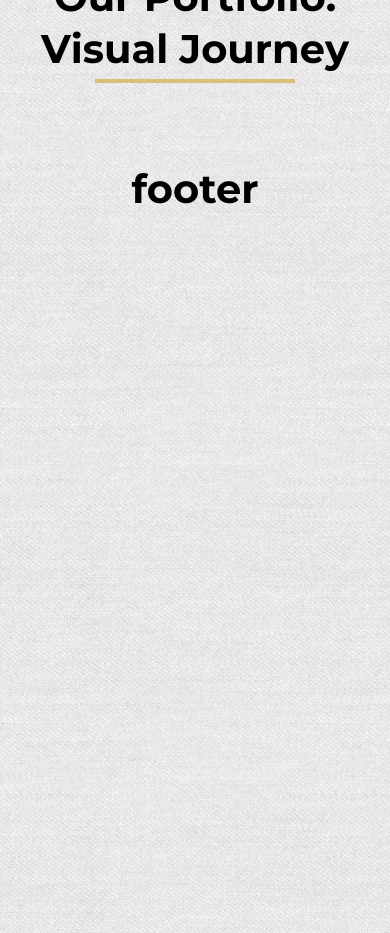
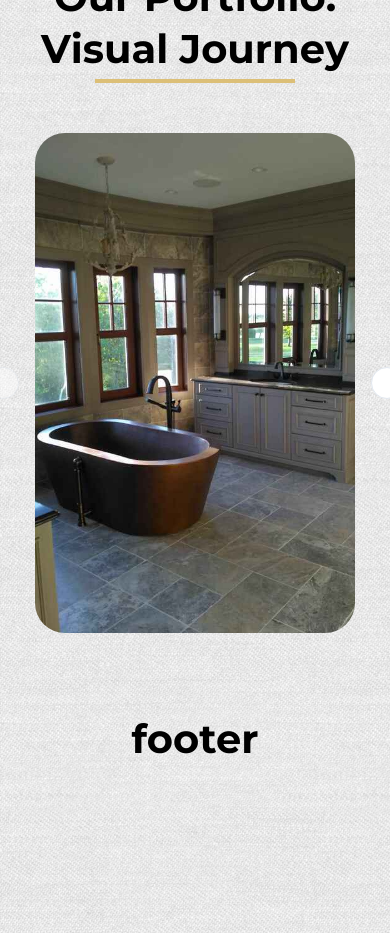
Before and after one commit to igor-mlv/renomotion, a Next.js app: page / in a window 390 px wide. Shown: the part 5620-6553 px from the top of the page. Built offline with nearby package versions, Linux system fonts and the light colour scheme.

Commit message:
changed carousel component

```diff
--- a/src/components/sections/Gallery.tsx
+++ b/src/components/sections/Gallery.tsx
@@ -3,11 +3,15 @@ import Image from "next/image"
 import {
     Dialog,
     DialogContent,
-    DialogDescription,
-    DialogHeader,
-    DialogTitle,
     DialogTrigger,
 } from "@/components/ui/dialog"
+import {
+    Carousel,
+    CarouselContent,
+    CarouselItem,
+    CarouselNext,
+    CarouselPrevious,
+} from "@/components/ui/carousel"
 
 export default function Gallery() {
 
@@ -38,7 +42,7 @@ export default function Gallery() {
                                     </div>
                                 </DialogTrigger>
                                 <DialogContent className="flex justify-center items-start w-[70%] max-w-[900px]  bg-root-pattern rounded-[0px]">
-                                    <div className="w-[500px] h-[80vh] max-h-[800px] max- relative">
+                                    <div className="w-[500px] h-[80vh] max-h-[800px] relative">
                                         {/* When use fill prop it changes position to absolut! */}
                                         <Image
                                             src={card.imgUrl}
@@ -57,7 +61,30 @@ export default function Gallery() {
                 </div>
 
                 {/* For mobile version */}
-
+                <div className="md:hidden flex justify-center items-center mt-[50px]">
+                    <Carousel className="w-full max-w-xs">
+                        <CarouselContent>
+                            {cards.map((card: { id: number, title: string, imgUrl: string, skeletonImgUrl: string }) => (
+                                <CarouselItem key={card.id}>
+                                    <div className="w-full h-[500px] relative">
+                                        {/* When use fill prop it changes position to absolut! */}
+                                        <Image
+                                            src={card.imgUrl}
+                                            alt={card.title}
+                                            fill
+                                            sizes="(min-width: 200px)"
+                                            className="rounded-[30px] object-cover object-center"
+                                            placeholder="blur"
+                                            blurDataURL={card.skeletonImgUrl}
+                                        />
+                                    </div>
+                                </CarouselItem>
+                            ))}
+                        </CarouselContent>
+                        <CarouselPrevious />
+                        <CarouselNext />
+                    </Carousel>
+                </div>
             </div>
         </section>
     )
--- a/src/components/sections/Hero.tsx
+++ b/src/components/sections/Hero.tsx
@@ -40,8 +40,16 @@ export default function Hero() {
                         ))}
                     </CarouselContent>
                     <div className="flex justify-between items-center md:w-[15rem] w-full">
-                        <CarouselPrevious />
-                        <CarouselNext />
+                        <CarouselPrevious variant="link" className="h-10 w-[75px] rounded-full static" >
+                            <img
+                                src="/assets/arrow-left.svg"
+                            />
+                        </CarouselPrevious>
+                        <CarouselNext variant="link" className="h-10 w-[75px] rounded-full static">
+                            <img
+                                src="/assets/arrow-right.svg"
+                            />
+                        </CarouselNext>
                     </div>
                 </Carousel>
             </div>
--- a/src/components/ui/carousel.tsx
+++ b/src/components/ui/carousel.tsx
@@ -4,6 +4,7 @@ import * as React from "react"
 import useEmblaCarousel, {
   type UseEmblaCarouselType,
 } from "embla-carousel-react"
+import { ArrowLeft, ArrowRight } from "lucide-react"
 
 import { cn } from "@/lib/utils"
 import { Button } from "@/components/ui/button"
@@ -196,7 +197,7 @@ CarouselItem.displayName = "CarouselItem"
 const CarouselPrevious = React.forwardRef<
   HTMLButtonElement,
   React.ComponentProps<typeof Button>
->(({ className, variant = "link", size = "icon", ...props }, ref) => {
+>(({ className, children, variant = "outline", size = "icon", ...props }, ref) => {
   const { orientation, scrollPrev, canScrollPrev } = useCarousel()
 
   return (
@@ -205,7 +206,7 @@ const CarouselPrevious = React.forwardRef<
       variant={variant}
       size={size}
       className={cn(
-        "h-10 w-[75px] rounded-full",
+        "absolute  h-8 w-8 rounded-full",
         orientation === "horizontal"
           ? "-left-12 top-1/2 -translate-y-1/2"
           : "-top-12 left-1/2 -translate-x-1/2 rotate-90",
@@ -215,9 +216,8 @@ const CarouselPrevious = React.forwardRef<
       onClick={scrollPrev}
       {...props}
     >
-      <img
-        src="/assets/arrow-left.svg"
-      />
+      {/* <ArrowLeft className="h-4 w-4" /> */}
+      {children}
       <span className="sr-only">Previous slide</span>
     </Button>
   )
@@ -227,7 +227,7 @@ CarouselPrevious.displayName = "CarouselPrevious"
 const CarouselNext = React.forwardRef<
   HTMLButtonElement,
   React.ComponentProps<typeof Button>
->(({ className, variant = "link", size = "icon", ...props }, ref) => {
+>(({ className, children, variant = "outline", size = "icon", ...props }, ref) => {
   const { orientation, scrollNext, canScrollNext } = useCarousel()
 
   return (
@@ -236,7 +236,7 @@ const CarouselNext = React.forwardRef<
       variant={variant}
       size={size}
       className={cn(
-        "h-10 w-[75px] rounded-full",
+        "absolute h-8 w-8 rounded-full",
         orientation === "horizontal"
           ? "-right-12 top-1/2 -translate-y-1/2"
           : "-bottom-12 left-1/2 -translate-x-1/2 rotate-90",
@@ -246,9 +246,8 @@ const CarouselNext = React.forwardRef<
       onClick={scrollNext}
       {...props}
     >
-      <img
-        src="/assets/arrow-right.svg"
-      />
+      {/* <ArrowRight className="h-4 w-4" /> */}
+      {children}
       <span className="sr-only">Next slide</span>
     </Button>
   )
```
